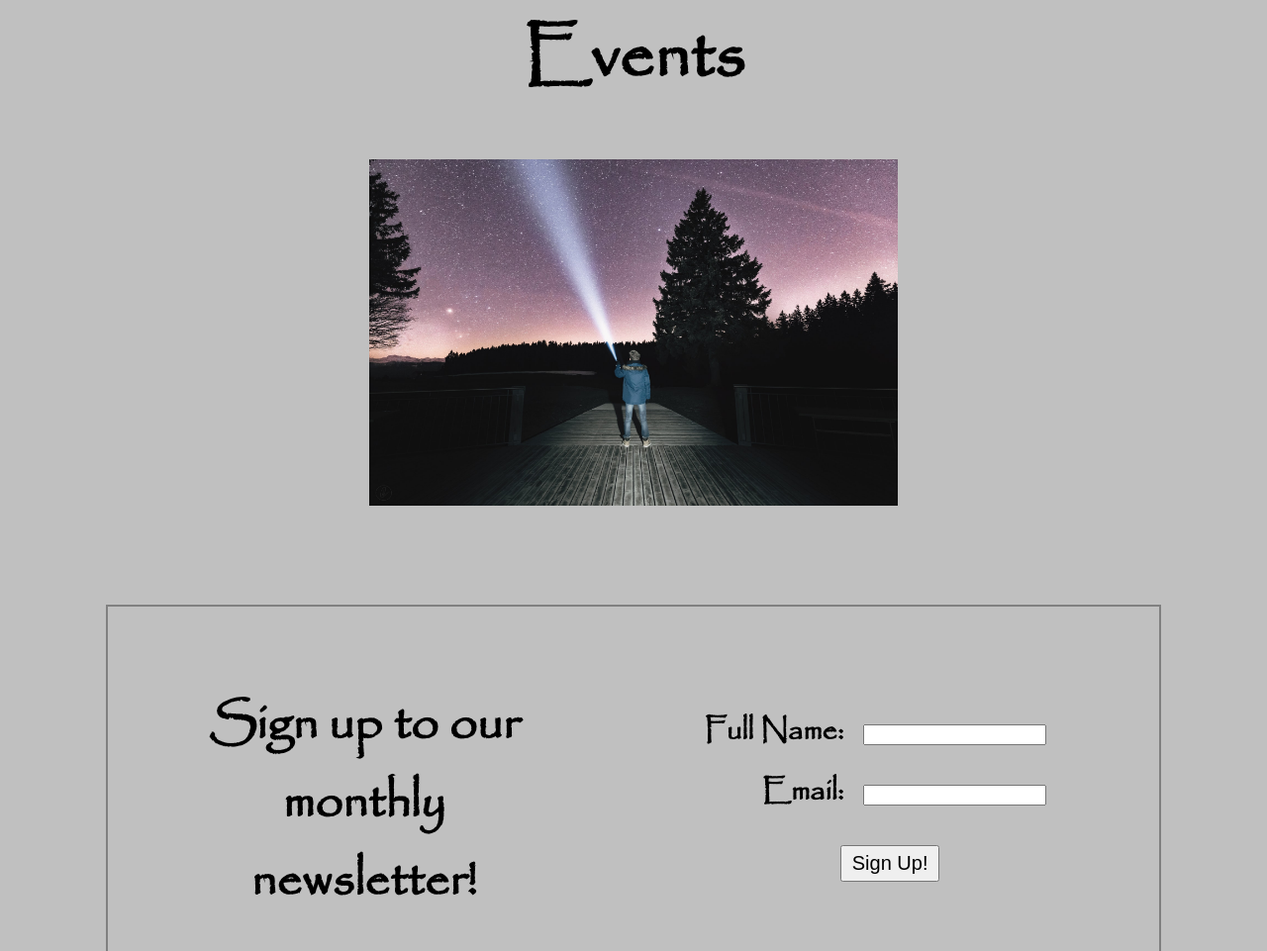
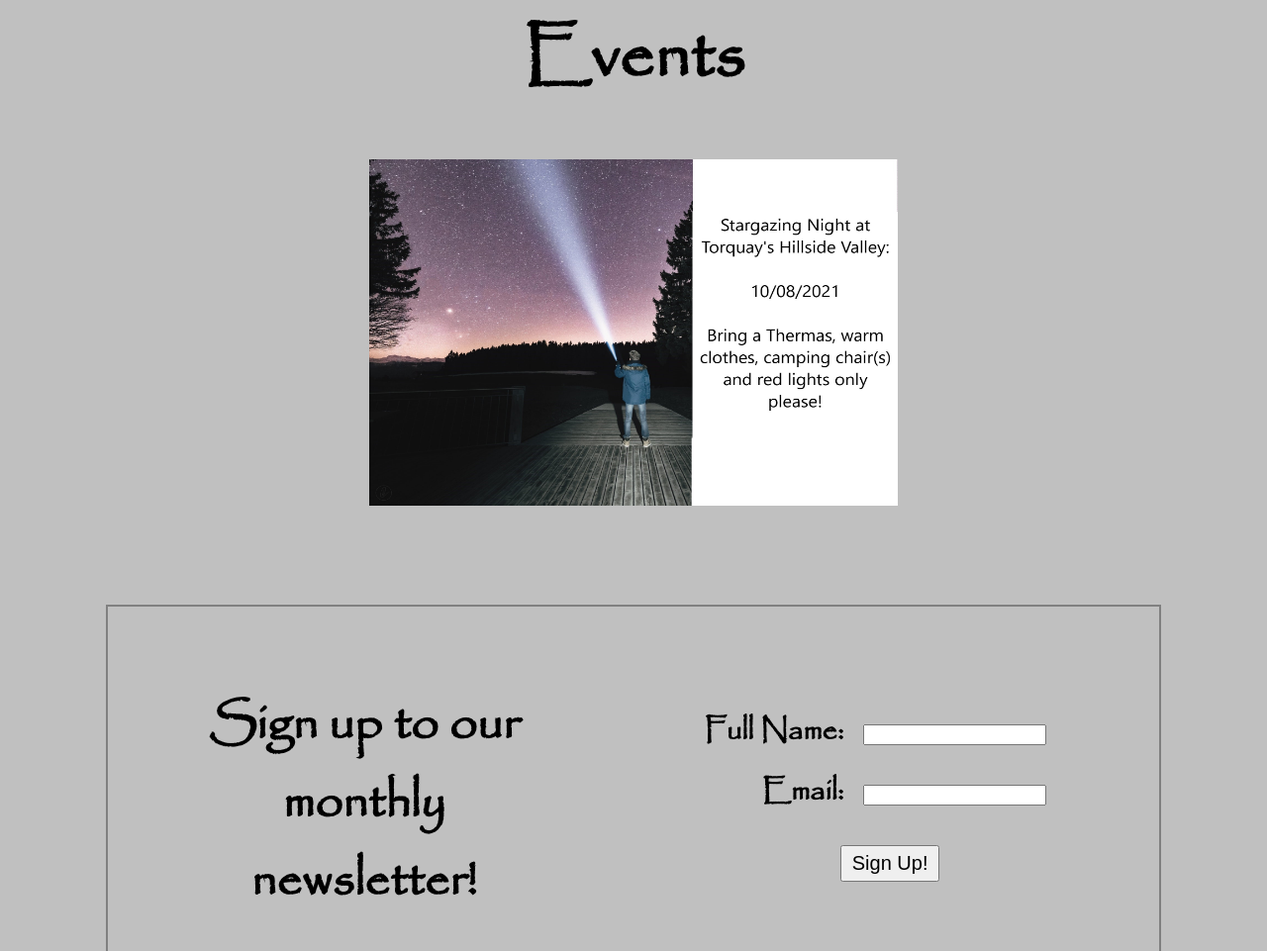
Before and after one commit to TheNuggitMan/WeWantToBelieve, a plain HTML site: page index.html in a window 1280 px wide. Shown: the part 1598-2559 px from the top of the page at 99% size. Drawn offline with Linux system fonts and the light colour scheme.

Commit message:
updated event

```diff
--- a/index.html
+++ b/index.html
@@ -76,7 +76,7 @@
                     <h1>Events</h1>
                 </div>
                 <div class="eventCarousel">
-                    <img src="img/stargazing.jpg" alt="star gazing">
+                    <img src="img/stargazingWords.jpg" alt="star gazing">
                 </div>
                 <div id="signUp">
                     <h1>Sign up to our monthly newsletter!</h1>
```
Also changed, not shown: img/stargazingWords.jpg (added), resources/PAPYRUS.TTF (deleted).
